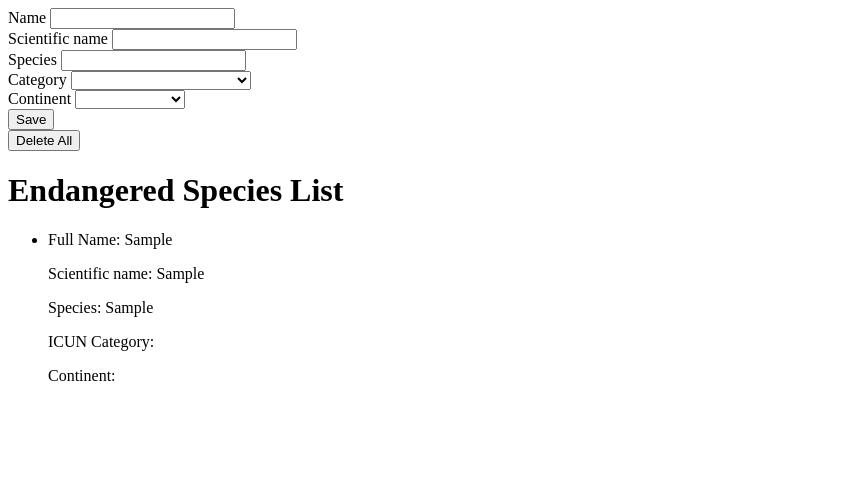
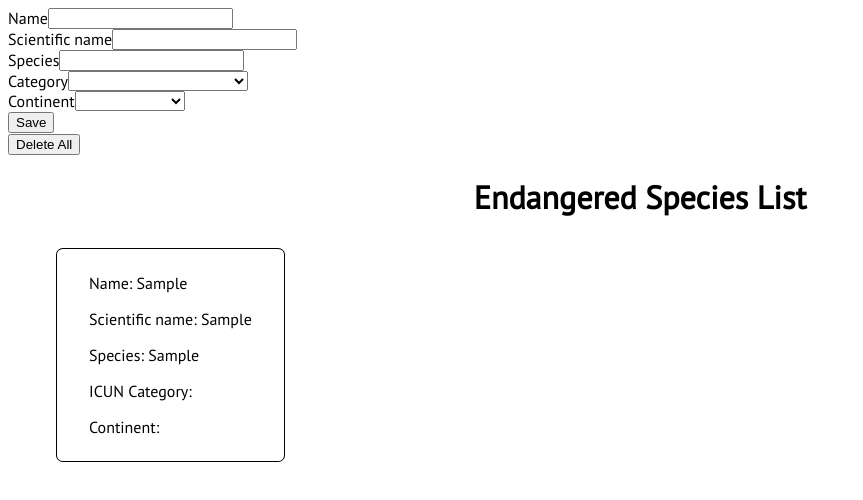
Before and after one commit to eloisecoveny/endangered_species, a plain HTML site: page js_app/index.html in a window 1280 px wide. Both pictures are taken after typing "Sample", "Sample", "Sample" into the empty fields and a click on the input "Save". Shown: the whole page, without its empty margins (0-863 px from the left). Drawn offline with Linux system fonts and the light colour scheme.

Commit message:
basic css done

```diff
--- a/js_app/css/main.css
+++ b/js_app/css/main.css
@@ -0,0 +1,40 @@
+* {
+  box-sizing: border-box;
+}
+
+body {
+  font-family: 'PT Sans', sans-serif;
+}
+
+#form-wrapper {
+  width: 100%;
+  display: flex;
+  flex-direction: column;
+  justify-content: center;
+}
+
+#form-item {
+  margin-right: 1.8rem;
+  display: flex;
+  flex-direction: row;
+}
+
+h1 {
+  display: flex;
+  justify-content: center;
+}
+
+#endangered-species-list {
+  display: flex;
+  flex-wrap: wrap;
+  list-style-type: none;
+  justify-content: space-between;
+}
+
+#endangered-species-list li {
+  margin: 0.5rem 0.5rem;
+  padding: 0.5rem 2rem;
+  border: 1px solid Black;
+  border-radius: 3%;
+  /* background: #ddeaff; */
+}
--- a/js_app/index.html
+++ b/js_app/index.html
@@ -5,6 +5,7 @@
   <title>Endangered Species</title>
   <script src="js/app.js"></script>
   <link rel="stylesheet" type="text/css" href="css/main.css">
+  <link href="https://fonts.googleapis.com/css?family=PT+Sans" rel="stylesheet">
   <meta name="viewport" content="width=device-width, initial-scale=1.0">
   <meta http-equiv="X-UA-Compatible" content="ie=edge">
 </head>
--- a/js_app/js/app.js
+++ b/js_app/js/app.js
@@ -18,7 +18,7 @@ const handleFormSubmit = function(event){
   event.preventDefault();
   const listElement = document.createElement('li');
 
-  createElementWithText('p', 'Full Name', this.full_name.value, listElement);
+  createElementWithText('p', 'Name', this.full_name.value, listElement);
 
   createElementWithText('p', 'Scientific name', this.sci_name.value, listElement);
 
```
